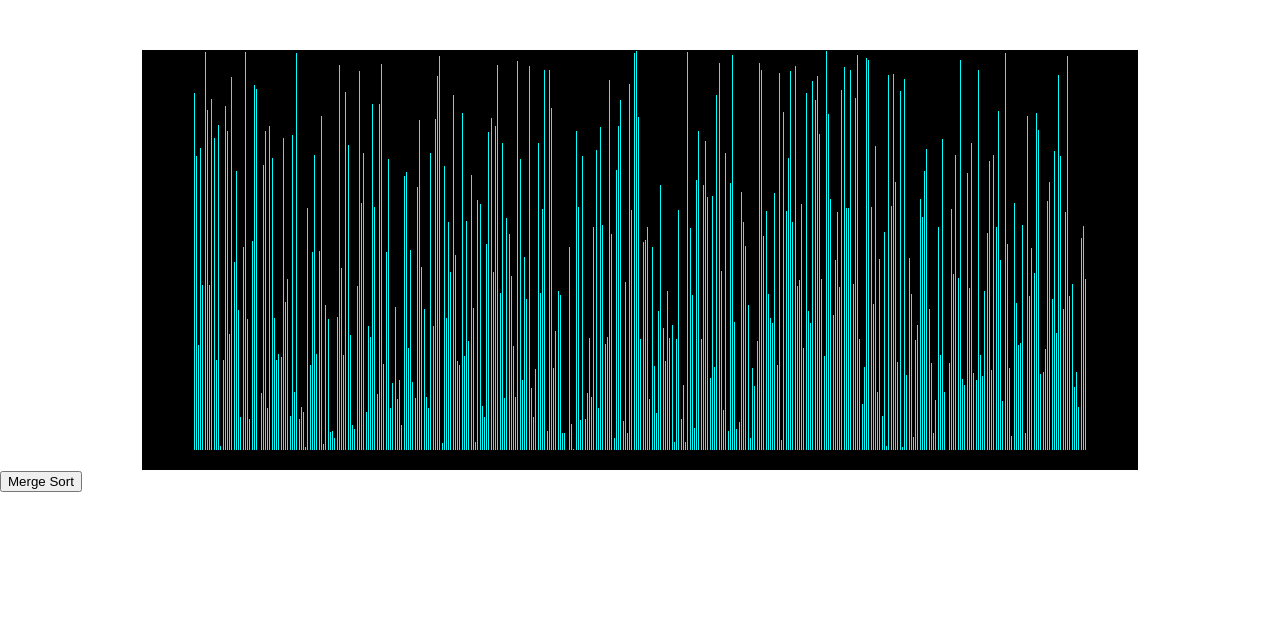
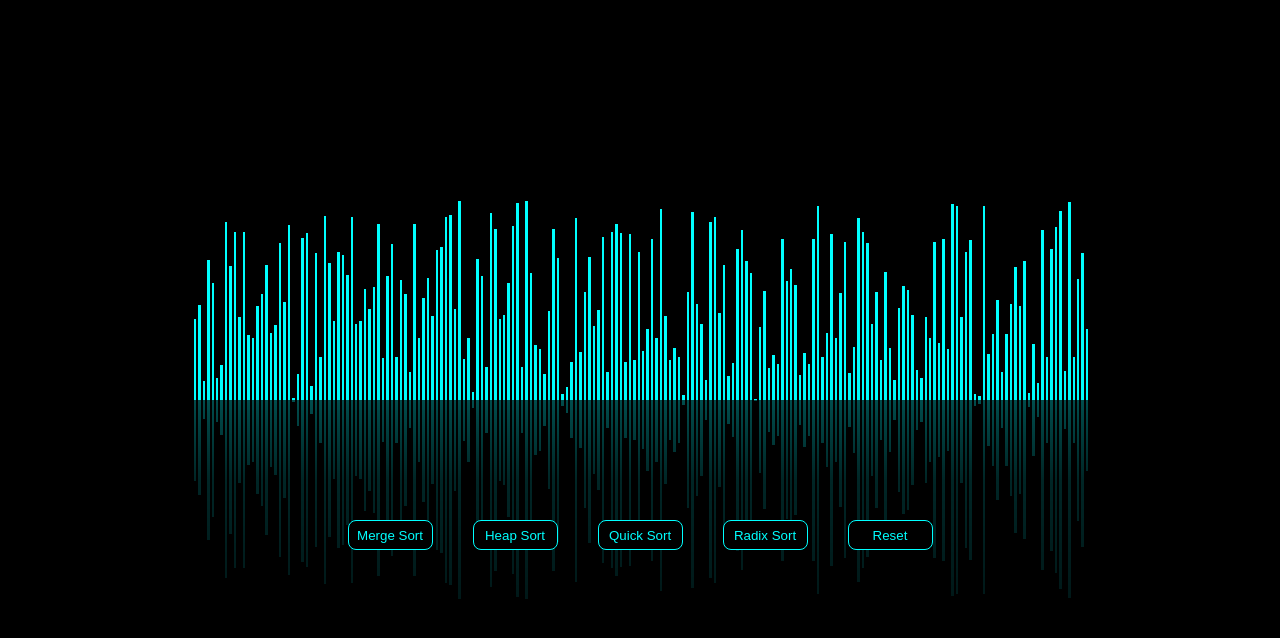
Before and after one commit to Jasper8628/sorting_visualiser, a React (Create React App) app in the folder visualiser/: page / in a window 1280 px wide. Shown: the top 638 px of the page. Built offline with nearby package versions, Linux system fonts and the light colour scheme.

Commit message:
heap sort complete, quick sort next

```diff
--- a/visualiser/src/algorithms/heapSort.js
+++ b/visualiser/src/algorithms/heapSort.js
@@ -1,14 +1,97 @@
-let array = [1, 2, 3, 4, 5, 6, 7];
 
+export function heapSort(array) {
+    const maxHeap = async (array) => {
+        const count = [];
+        for (let i = 1; i < array.length; i++) {
+            await bubbleDown(i, array, array.length, false, count)
+        }
+        console.log(count.length)
+        if (count.length > 0) {
+            maxHeap(array)
+        } else {
+            pop(array)
+            return array
+        }
+    }
 
+    const bubbleDown = (start, array, end, isRecursive, count) => {
+        let i = start;
+        let j = i * 2;
+        let k = i * 2 + 1
+        if (k < end) {
+            if (array[i] >= array[j] && array[i] >= array[k]) { }
+            else if (array[j] >= array[i] && array[j] >= array[k]) {
+                swap(i, j, array);
+                if (isRecursive) {
+                    bubbleDown(j, array, end, true, [])
+                } else {
+                    return new Promise(resolve => {
+                        setTimeout(() => {
+                            resolve(count.push(i))
+                        }, 50);
+                    })
+                }
+            } else {
+                swap(i, k, array);
+                if (isRecursive) {
+                    bubbleDown(k, array, end, true, [])
+                } else {
+                    return new Promise(resolve => {
+                        setTimeout(() => {
+                            resolve(count.push(i))
+                        }, 50);
+                    })
+                }
+            }
+        } else if (j < end) {
+            if (array[i] >= array[j]) { }
+            else {
+                swap(i, j, array);
+                if (isRecursive) {
+                    bubbleDown(j, array, end, true, [])
+                } else {
+                    return new Promise(resolve => {
+                        setTimeout(() => {
+                            resolve(count.push(i))
+                        }, 50);
+                    })
+                }
+            }
+        }
+        return (array, count)
+    }
 
+    const swap = (i, j, array) => {
+        const divI = document.getElementById(`${i - 1}`);
+        const divJ = document.getElementById(`${j - 1}`);
+        divI.style.height = `${array[j]}px`
+        divJ.style.height = `${array[i]}px`
+        setTimeout(() => {
+            divI.style.backgroundColor = "magenta"
+            divJ.style.backgroundColor = "magenta"
+            setTimeout(() => {
+                divI.style.backgroundColor = "aqua"
+                divJ.style.backgroundColor = "aqua"
+            }, 50);
+        }, 50);
+        [array[i], array[j]] = [array[j], array[i]]
+    }
 
-const swap = (i, j, array) => {
-    [array[i], array[j]] = [array[j], array[i]];
-}
-const noSwap = (i, j, array) => {
-    [array[i], array[j]] = [array[i], array[j]];
+    const pop = (array) => {
+        for (let i = 1; i < array.length; i++) {
+            let end = array.length - i;
+            setTimeout(() => {
+                swap(1, end, array);
+                bubbleDown(1, array, end, true, [])
+
+            }, i * 50);
+        }
+        console.log(array)
+    }
+
+    maxHeap(array);
+
 }
 
-swap(0, 4, array)
-console.log(array)
+// const sampleArray2 = [0, 7, 52, 12, 1, 3, 5, 6, 2, 66, 11, 9, 43, 21, 8, 4, 5, 9, 1]
+// heapSort(sampleArray2)
--- a/visualiser/src/visualiser/index.js
+++ b/visualiser/src/visualiser/index.js
@@ -1,24 +1,44 @@
 import React, { useState, useEffect } from 'react'
-import {mergeSort} from '../algorithms/mergeSort'
+import { mergeSort } from '../algorithms/mergeSort'
+import { heapSort } from '../algorithms/heapSort'
 import './style.css';
 
 function Index() {
     const newArray = []
     const [diplay, setDisplay] = useState(newArray);
 
-    for (let i = 0; i < 400; i++) {
+    for (let i = 0; i < 200; i++) {
         newArray[i] =
         {
-            value: Math.floor(Math.random() * 400),
+            value: Math.floor(Math.random() * 200),
             index: i
         }
     }
-    const handleClick = (e) => {
+    const handleReset = (e) => {
+        const reset = []
+        for (let i = 0; i < 200; i++) {
+            reset[i] =
+            {
+                value: Math.floor(Math.random() * 200),
+                index: i
+            }
+        }
+        setDisplay(reset)
+    }
+    const handleHeap = (e) => {
+        const array = [0];
+        for (let i = 0; i < newArray.length; i++) {
+            array.push(newArray[i].value)
+        }
+        console.log(array)
+        heapSort(array);
+    }
+    const handleMerge = (e) => {
         mergeSort(newArray);
+    }
 
-    }
     return (
-        <div >
+        <div className="container">
             <div className="display-field">
                 {diplay.map(bar => (
                     <div
@@ -30,7 +50,14 @@ function Index() {
                     </div>
                 ))}
             </div>
-            <button onClick={handleClick}>Merge Sort</button>
+            <div className="button-container">
+                <button onClick={handleMerge}>Merge Sort</button>
+                <button onClick={handleHeap}>Heap Sort</button>
+                <button >Quick Sort</button>
+                <button >Radix Sort</button>
+                <button onClick={handleReset}>Reset</button>
+
+            </div>
         </div>
     )
 }
--- a/visualiser/src/visualiser/style.css
+++ b/visualiser/src/visualiser/style.css
@@ -1,18 +1,35 @@
 .bar{
-    width: 5px;
-    margin-left: 1.5px;
+    width: 4px;
+    margin-left: 2px;
     background-color: aqua;
 }
+.container{
+    background-color: black;
+    height: 100vh;
+}
 .display-field{
+    justify-content: center;
     align-items: flex-end;
     width: 70vw;
     height: 50vh;
     margin:0 auto;
-    margin-top: 50px;
-    padding-left: 50px;
-    padding-right: 50px;
-    padding-bottom: 20px;
     display: flex;
-    background-color: black;
+    -webkit-box-reflect: below 0px -webkit-gradient(linear, right top, right bottom, from(transparent), color-stop(80%, rgba(255, 255, 255, 0.15)), to(rgba(255, 255, 255, 0.3)));
+    /* -webkit-box-reflect: below 0px linear-gradient(#0001,#0003); */
 
 }
+.button-container{
+    display: flex;
+    justify-content: center;
+    margin-top: 100px;
+}
+button{
+    z-index: 100;
+    margin: 20px;
+    background-color: black;
+    color: aqua;
+    border: aqua 1.5px solid;
+    border-radius: 0.5rem;
+    width: 85px;
+    height: 30px;
+}
```
Also changed, not shown: visualiser/src/algorithms/mergeSort.js (+7 -7 lines), 1 other file (tests, documents, lock files or other folders).
